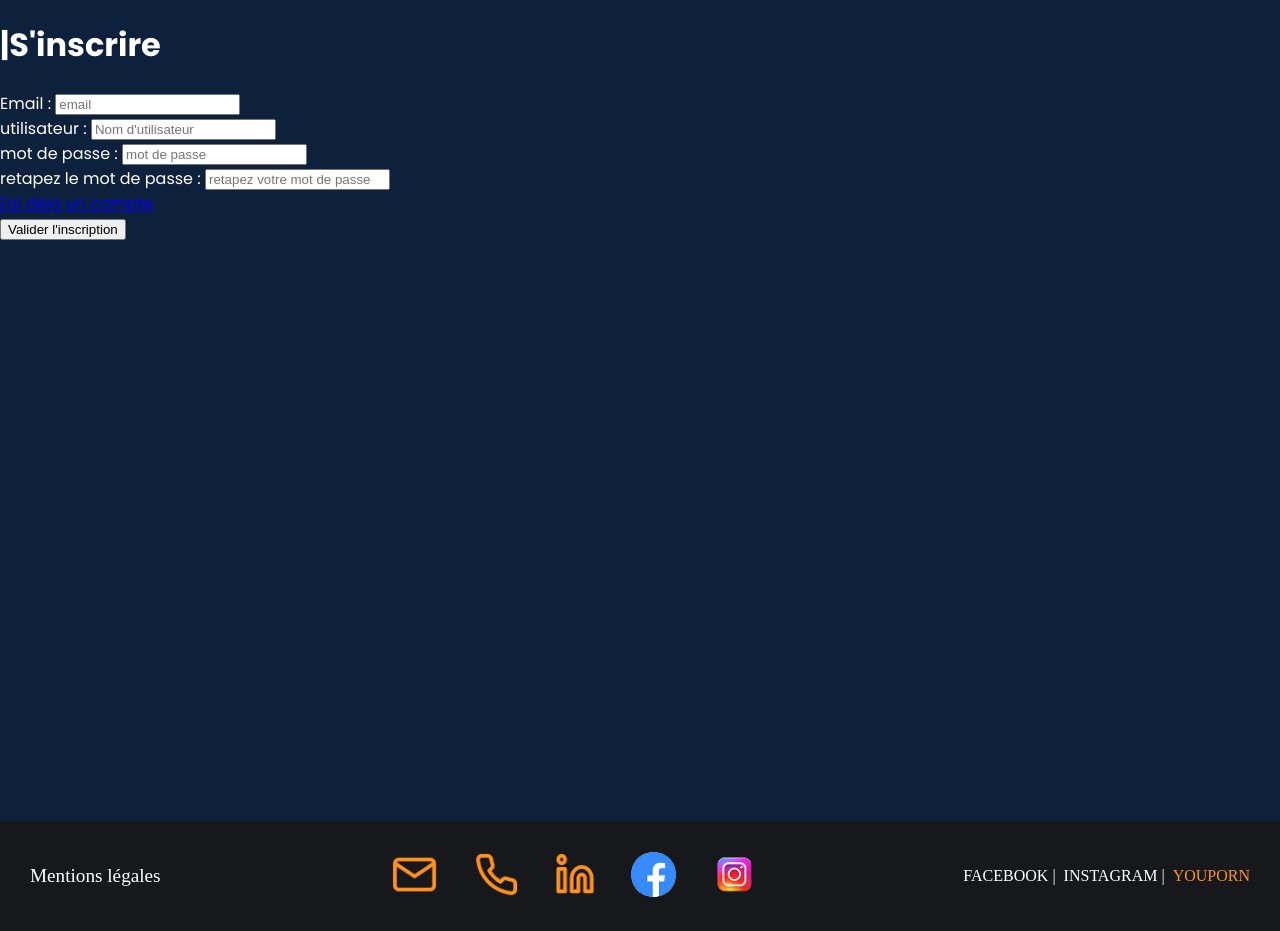
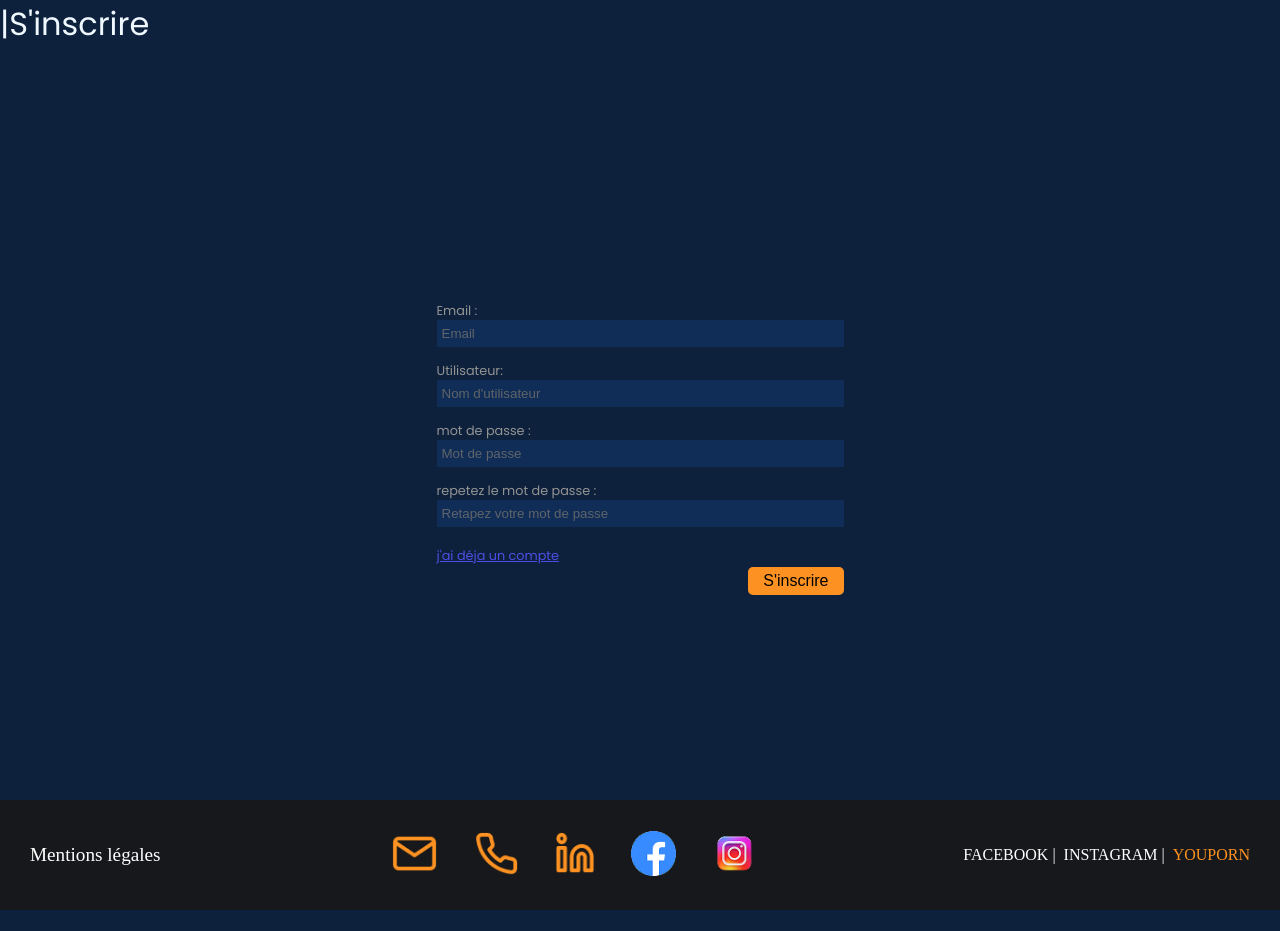
Before and after one commit to Natacha641/projet_quizz, a PHP site: page /inscription.php in a window 1280 px wide. Shown: the part 97-1028 px from the top of the page. After the commit the page ends 1007 px from the top, so only its background shows below. Run offline with PHP 8.4, Linux system fonts and the light colour scheme; some web fonts are replaced.

Commit message:
ajustements page d'inscription

```diff
--- a/connexion_inscription.css
+++ b/connexion_inscription.css
@@ -1,9 +1,9 @@
 body {
-    background-color:#0E213C;
+    background-color: #0E213C;
 }
 
 .section_formulaire {
-    background-color:#0E213C;
+    background-color: #0E213C;
     color: aliceblue;
     min-height: 100vh;
     display: flex;
@@ -33,12 +33,23 @@ body {
     display: flex;
     flex-direction: column;
 }
+
 .psw_block {
     display: flex;
     flex-direction: column;
 }
 
-.email_label{
+.user_block {
+    display: flex;
+    flex-direction: column;
+}
+
+.email_label {
+    font-size: 0.8rem;
+    color: #939393;
+}
+
+.user_label {
     font-size: 0.8rem;
     color: #939393;
 }
@@ -55,7 +66,7 @@ body {
 }
 
 
-.psw_label{
+.psw_label {
     font-size: 0.8rem;
     color: #939393;
 }
@@ -64,7 +75,29 @@ body {
 #password {
     width: 400px;
     height: 25px;
-    margin-bottom: 3px;
+    margin-bottom: 15px;
+    padding-left: 5px;
+    opacity: 0.8;
+    box-shadow: inset;
+    background-color: #10305D;
+    border: none
+}
+
+#repeat_password {
+    width: 400px;
+    height: 25px;
+    margin-bottom: 15px;
+    padding-left: 5px;
+    opacity: 0.8;
+    box-shadow: inset;
+    background-color: #10305D;
+    border: none
+}
+
+#user {
+    width: 400px;
+    height: 25px;
+    margin-bottom: 15px;
     padding-left: 5px;
     opacity: 0.8;
     box-shadow: inset;
@@ -101,11 +134,14 @@ body {
     padding-left: 15px;
     padding-right: 15px;
     width: fit-content;
-    cursor:pointer;
+    cursor: pointer;
     background-color: #FD9222;
     border-radius: 5px;
     border: none;
     justify-content: flex-end;
 
+}
 
+input {
+    color: white
 }
--- a/inscription.php
+++ b/inscription.php
@@ -6,52 +6,66 @@
     <meta name="viewport" content="width=device-width, initial-scale=1.0">
     <meta name="author" content="groupe 3 les blasés du blason">
     <title>Inscrivez vous a squizzel run</title>
-    <link rel="stylesheet" type="text/css" href="header_footer.css">
+    <link rel="stylesheet" type="text/css" href="connexion_inscription.css">
     <link rel="preconnect" href="https://fonts.googleapis.com">
     <link rel="preconnect" href="https://fonts.gstatic.com" crossorigin>
     <link href="https://fonts.googleapis.com/css2?family=Ballet:opsz@16..72&family=Baumans&family=Poppins:ital,wght@0,100;0,200;0,300;0,400;0,500;0,600;0,700;0,800;0,900;1,100;1,200;1,300;1,400;1,500;1,600;1,700;1,800;1,900&family=Rubik+Gemstones&display=swap" rel="stylesheet">
 
 </head>
 
-<body class="BGBlue">
+<body>
 
-    <?php include 'header.php'; ?>
+    <?php  include 'header.php'; ?>
 
     <main>
-        <h1 class="white">|S'inscrire </h1>
+
+        <span class="se_connecter">|S'inscrire</span>
+
+        <section class="section_formulaire">
             <div class="formContainer">
-            <form action="" method="post" class="">
-                <div class="champ margin1">
-                    <label for="email" class="nomChamp whiteGrey">Email :</label>
-                    <input type="email" id="email" name="email" class="contentChamp BGMediumBlue" placeholder="email"
+
+                <form action="" method="post" class="form_connexion">
+
+                    <div class="email_block">
+                        <label for="email" class="email_label">Email :</label>
+                        <input type="email" id="email" name="email" class="email" placeholder="Email"
                             required>
                     </div>
-                <div class="champ ">
-                    <label for="user" class="nomChamp whiteGrey">utilisateur :</label>
-                    <input type="text" id="user" name="user" class="contentChamp BGMediumBlue" placeholder="Nom d'utilisateur"
-                        required>
+
+                    <div class="user_block">
+                        <label for="user" class="user_label">Utilisateur:</label>
+                        <input type="text" id="user" name="user" class="user"
+                            placeholder="Nom d'utilisateur" required>
                     </div>
-                <div class="champ ">
-                    <label for="password" class="nomChamp whiteGrey">mot de passe :</label>
-                    <input type="password" id="password" name="password" class="contentChamp BGMediumBlue"
-                        placeholder="mot de passe" required>
+                    <div class="psw_block">
+                        <label for="password" class="psw_label">mot de passe :</label>
+                        <input type="password" id="password" name="password" class="password"
+                            placeholder="Mot de passe" required>
                     </div>
-                <div class="champ ">
-                    <label for="repeatpassword" class="nomChamp whiteGrey">retapez le mot de passe :</label>
-                    <input type="Password" id="repeatPassword" name="repeatPassword" class="contentChamp BGMediumBlue"
-                        placeholder="retapez votre mot de passe" required>
+                    <div class="psw_block">
+                        <label for="repeat_password" class="psw_label">repetez le mot de passe :</label>
+                        <input type="password" id="repeat_password" name="repeat_password" class="password" placeholder="Retapez votre mot de passe" required>
                     </div>
-                <div class="liens">
-                    <a href="connexion.php" class="lien lightBlue">j'ai déja un compte</a>
+                    <div>
+                        <a href="connexion.php" class="link_inscription">j'ai déja un compte</a>
                     </div>
-                <div class="button">
-                    <button type="submit" class="BGOrange size12" name="envoyer">Valider l'inscription</button>
+
+
+                    <div class="div_btn_send">
+                        <button type="submit" class="btn_send" name="envoyer" id="submit_btn">S'inscrire</button>
                     </div>
+
+
                 </form>
+
             </div>
+        </section>
+
     </main>
 
-    <?php include 'footer.php'; ?>
+    <?php  include 'footer.php'; ?>
+
 </body>
 
+
 </html>
```
Lines whose indentation alone changed are shown as unchanged.
